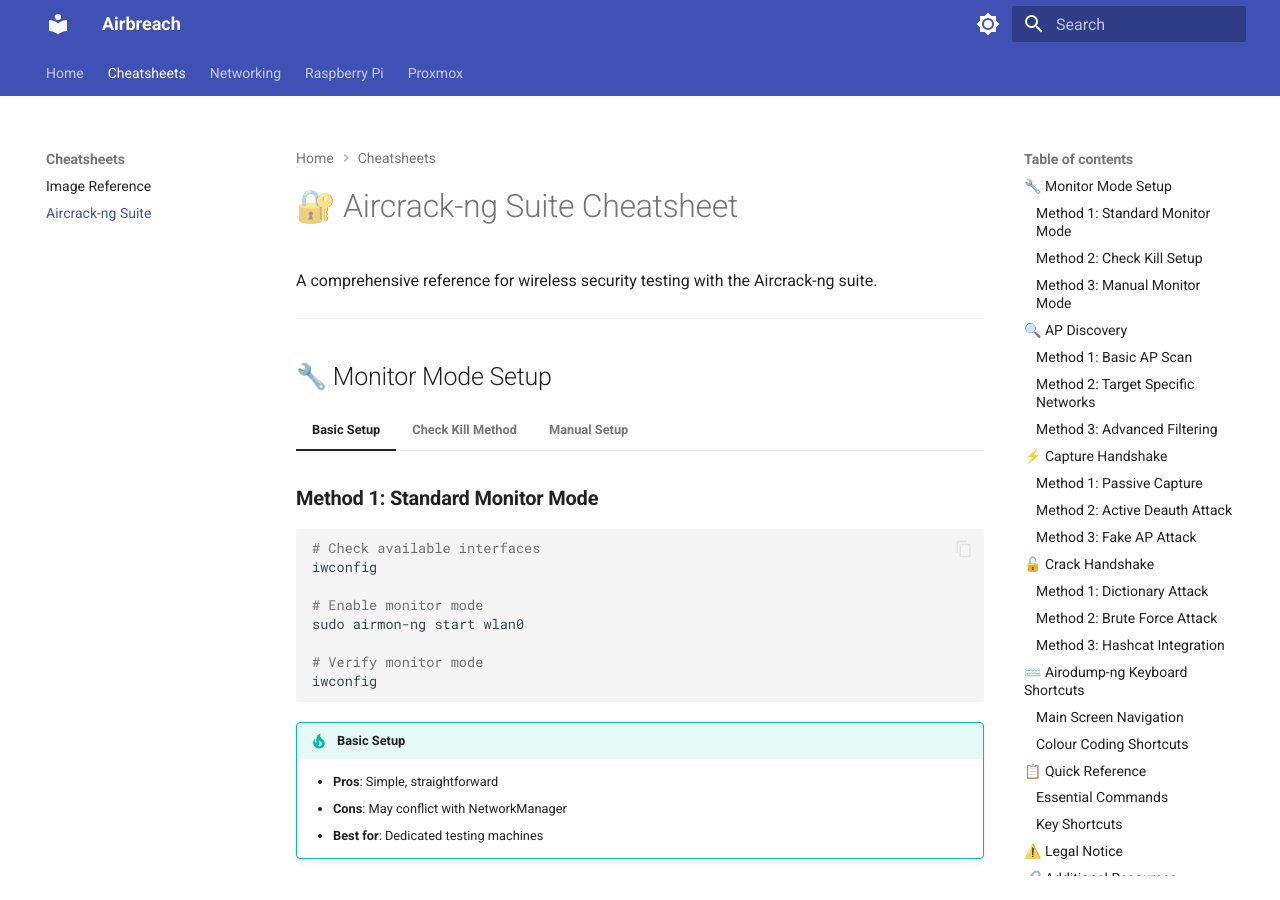
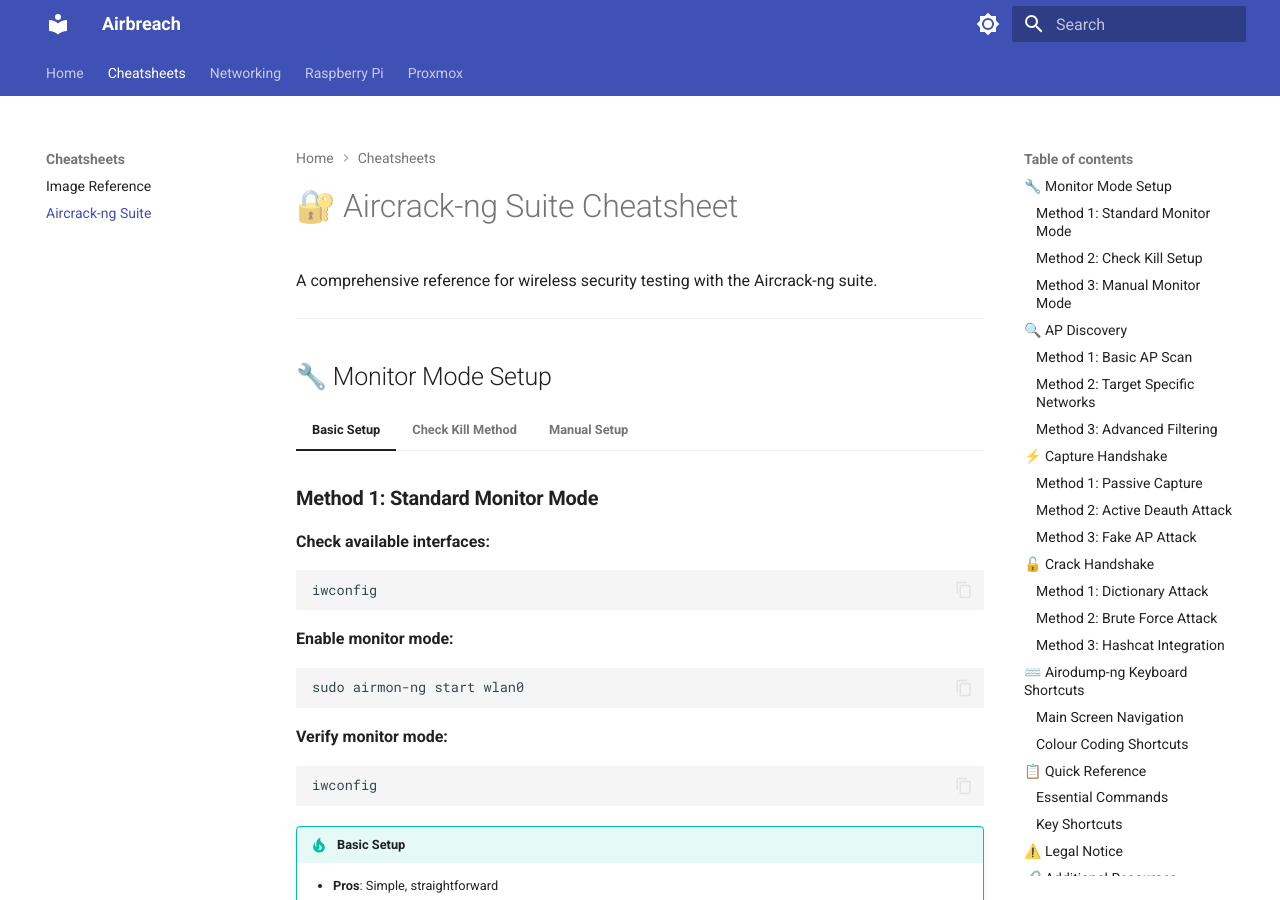
Before and after one commit to DirtyOptics/airbreach, an MkDocs documentation site: the page built from docs/cheatsheets/aircrack-ng-cheatsheet.md, in a window 1280 px wide and 900 px high. Built offline with MkDocs 1.6.1 and Material for MkDocs 9.7.7, drawn with Linux system fonts in a browser that asks for light colours.

Commit message:
vault backup: 2025-10-22 07:36:16

````diff
--- a/docs/cheatsheets/aircrack-ng-cheatsheet.md
+++ b/docs/cheatsheets/aircrack-ng-cheatsheet.md
@@ -10,14 +10,19 @@
 === "Basic Setup"
 
     ### **Method 1: Standard Monitor Mode**
+
+    **Check available interfaces:**
     ```bash
-    # Check available interfaces
     iwconfig
+    ```
 
-    # Enable monitor mode
+    **Enable monitor mode:**
+    ```bash
     sudo airmon-ng start wlan0
+    ```
 
-    # Verify monitor mode
+    **Verify monitor mode:**
+    ```bash
     iwconfig
     ```
 
@@ -29,14 +34,19 @@
 === "Check Kill Method"
 
     ### **Method 2: Check Kill Setup**
+
+    **Kill interfering processes:**
     ```bash
-    # Kill interfering processes
     sudo airmon-ng check kill
+    ```
 
-    # Start monitor mode
+    **Start monitor mode:**
+    ```bash
     sudo airmon-ng start wlan0
+    ```
 
-    # Verify interface
+    **Verify interface:**
+    ```bash
     iwconfig
     ```
 
@@ -48,17 +58,24 @@
 === "Manual Setup"
 
     ### **Method 3: Manual Monitor Mode**
+
+    **Bring interface down:**
     ```bash
-    # Bring interface down
     sudo ifconfig wlan0 down
+    ```
 
-    # Set monitor mode
+    **Set monitor mode:**
+    ```bash
     sudo iwconfig wlan0 mode monitor
+    ```
 
-    # Bring interface up
+    **Bring interface up:**
+    ```bash
     sudo ifconfig wlan0 up
+    ```
 
-    # Verify mode
+    **Verify mode:**
+    ```bash
     iwconfig
     ```
 
````
